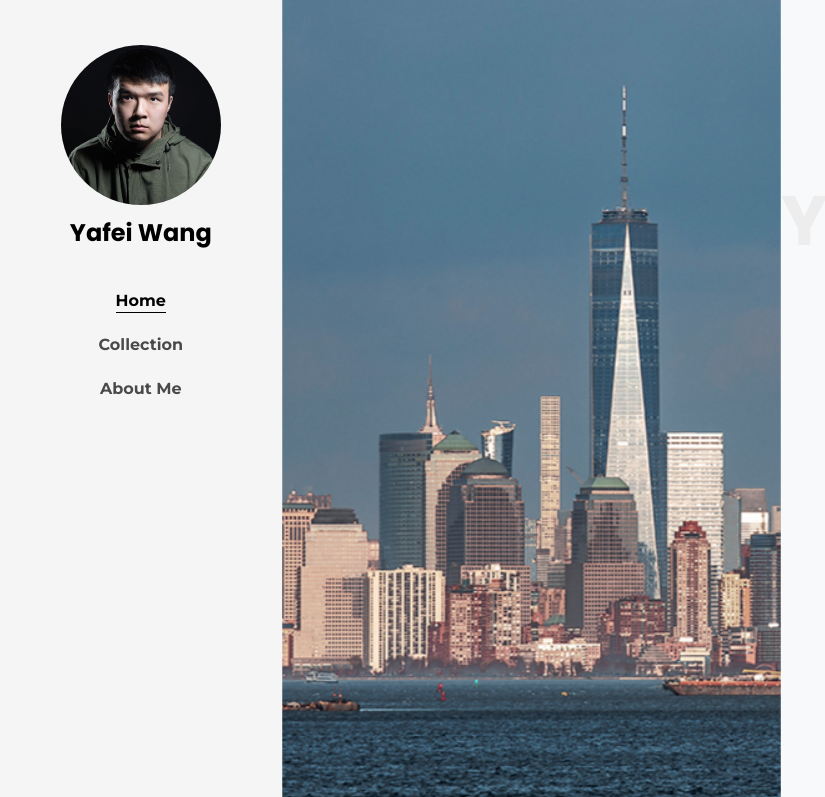
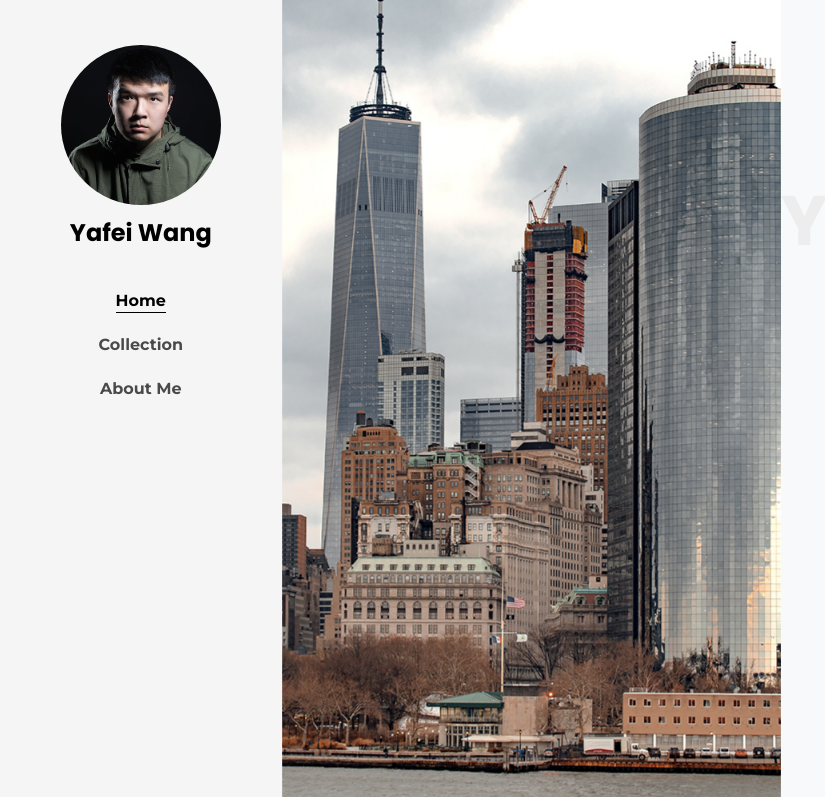
Before and after one commit to 07594321526/yafei, a website: page index.html in a window 1280 px wide. Shown: the top 797 px of the page, 0-825 px from the left. Drawn offline with Linux system fonts and the light colour scheme; some packages are replaced by stand-ins of ours; no server answers; a script that the page names is missing; files whose address does not match are found by name; a web font is replaced by a local one.

Commit message:
Update index.html

```diff
--- a/index.html
+++ b/index.html
@@ -52,7 +52,7 @@
                     <div class="author-image text img d-flex">
                         <section class="home-slider js-fullheight owl-carousel">
                             <div class="slider-item js-fullheight"
-                                 style="background-image: url(images/123.jpg);">
+                                 style="background-image: url(images/12345.jpg);">
                             </div>
                         </section>
                     </div>
```
